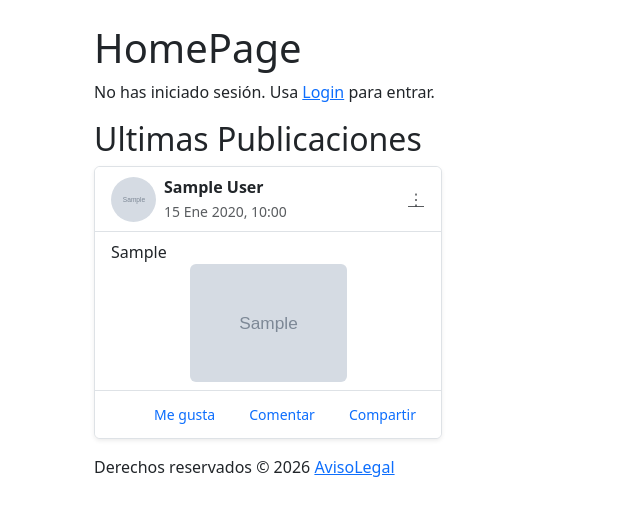
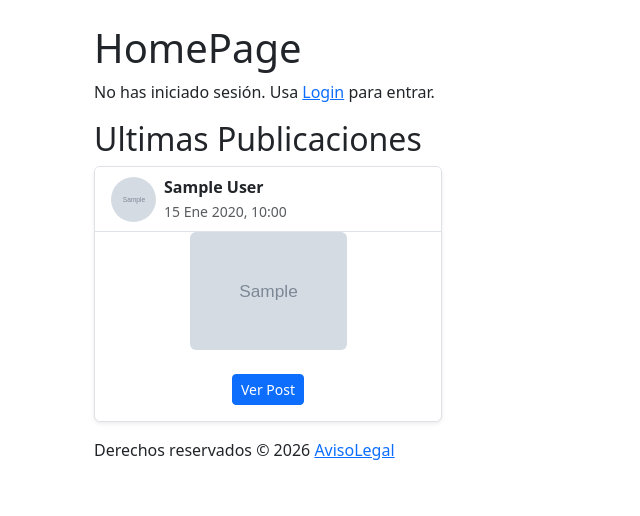
Before and after one commit to JCMeloza/django-Instagram, a Django app: page / in a window 1280 px wide. Shown: the part 176-692 px from the top of the page, without its empty margins (0-640 px from the left). Run offline with Django 5.2, Linux system fonts and the light colour scheme; tables that the repository leaves empty hold one stand-in row (values such as "Sample post"); grey boxes marked "Sample" are stand-in pictures.

Commit message:
add post detail view and update templates for post navigation; include link to view post details from the feed

```diff
--- a/instagram/templates/_includes/posts/_posts.html
+++ b/instagram/templates/_includes/posts/_posts.html
@@ -21,17 +21,11 @@
                         </time>
                     </div>
                 </div>
-                <button type="button" class="btn btn-link text-muted p-0" aria-label="Más opciones del post">
-                    <span aria-hidden="true">&#8942;</span>
-                </button>
+
             </div>
         </header>
 
-        {% if post.caption %}
-        <div class="card-body py-2 px-3 pb-0">
-            <p class="mb-0">{{ post.caption }}</p>
-        </div>
-        {% endif %}
+
 
         <figure class="card-img-bottom mb-0 px-3 {% if not post.caption %}pt-2{% endif %} pb-2 text-center">
             <img
@@ -41,16 +35,12 @@
             >
         </figure>
 
-        <footer class="card-footer bg-white border-top d-flex justify-content-end gap-3 py-2">
-            <button type="button" class="btn btn-sm btn-link text-decoration-none" aria-label="Me gusta">
-                Me gusta
-            </button>
-            <button type="button" class="btn btn-sm btn-link text-decoration-none" aria-label="Comentar">
-                Comentar
-            </button>
-            <button type="button" class="btn btn-sm btn-link text-decoration-none" aria-label="Compartir">
-                Compartir
-            </button>
+        <footer>
+            <p class="text-center mt-3 mb-3">
+                <a class="btn btn-primary btn-sm" href="{% url 'post_detail' post.pk %}" role="button">Ver Post</a>
+
+            </p>
+
         </footer>
     </div>
 </article>
--- a/instagram/urls.py
+++ b/instagram/urls.py
@@ -22,7 +22,7 @@ from .views import (
 )
 from django.conf.urls.static import static
 from django.conf import settings
-from posts.views import PostCreateView
+from posts.views import PostCreateView, PostDetailView
 
 urlpatterns = [
     # Página principal: feed con últimas publicaciones.
@@ -45,6 +45,9 @@ urlpatterns = [
     path('legal/', LegalView.as_view(), name='legal'),
     path('contact/', ContactView.as_view(), name='contact'),
 
+    #Página para detalle de un post
+    path('popsts/<int:pk>/', PostDetailView.as_view(), name='post_detail'),
+
     # Panel de administración de Django (superusuario).
     path('admin/', admin.site.urls),
 ]
```
Also changed, not shown: instagram/templates/posts/post_detail.html (added, +60 -0 lines), posts/views.py (+8 -0 lines), media/posts/image_2_1.png (added).
